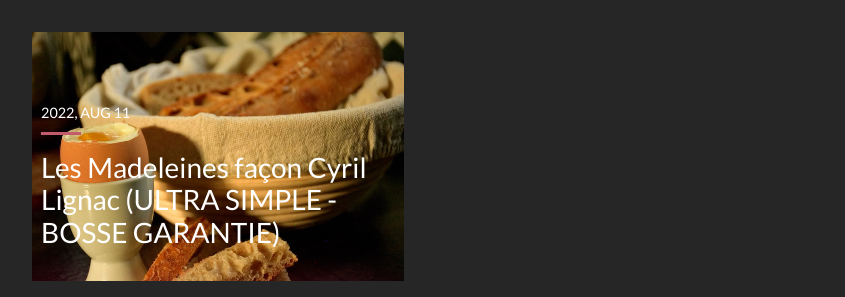
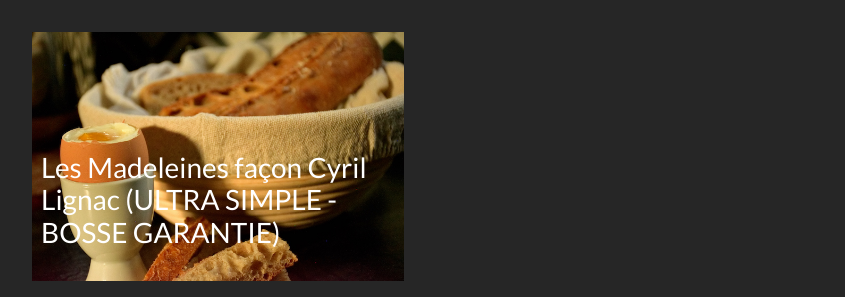
Before and after one commit to totalement-food/totalement-food.github.io, a Jekyll site: the page built from index.html, in a window 1280 px wide. Shown: the part 637-934 px from the top of the page, without its empty margins (38-883 px from the left). Built offline with Jekyll 4.4.1, drawn with Linux system fonts in a browser that asks for light colours; the list of posts is cut into pages by our own code.

Commit message:
recettes as posts

```diff
--- a/index.html
+++ b/index.html
@@ -11,7 +11,6 @@
     </a>
     <a href="{{post.url | prepend: site.baseurl}}">
       <div class="chapter_inner">
-        <p class="chapter_number">{{post.date | date: '%Y, %b %d'}}</p>
         <h3 class="chapter_title">{{post.title}}</h3>
       </div>
     </a>
```
